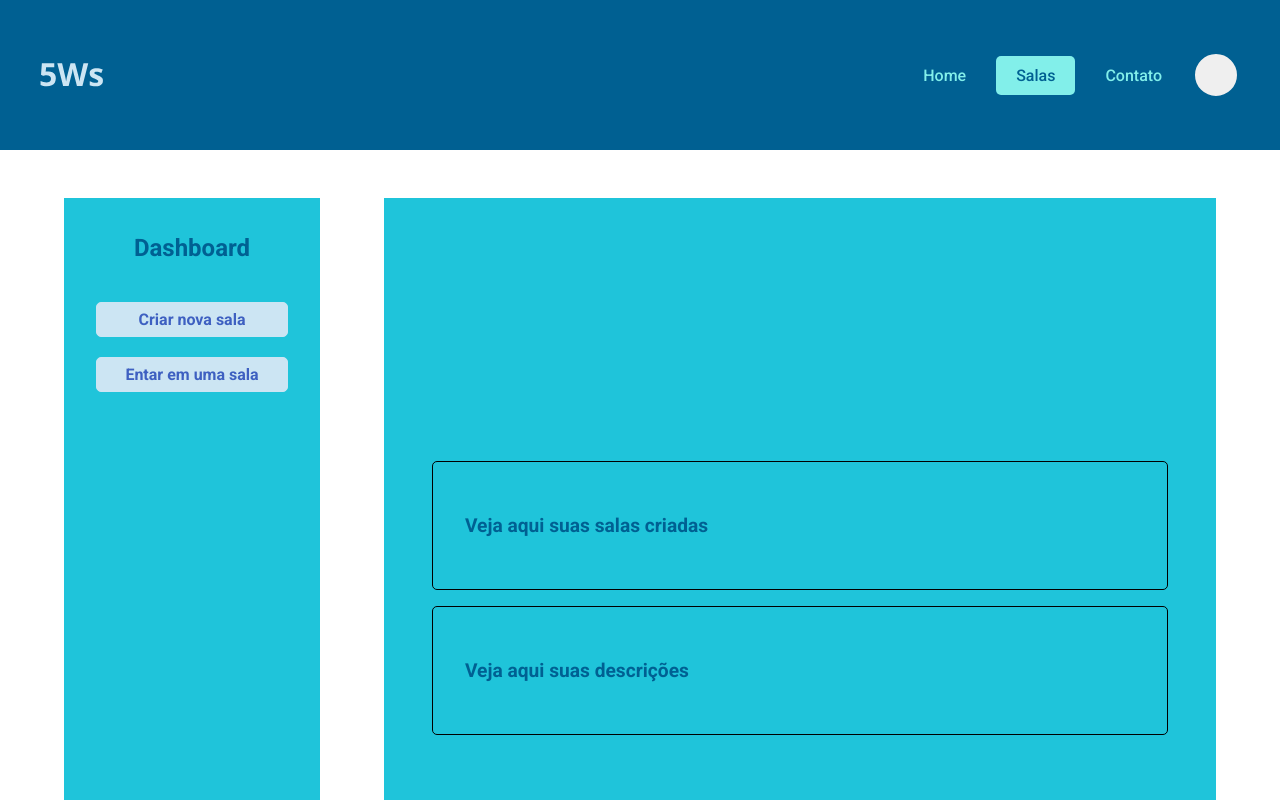
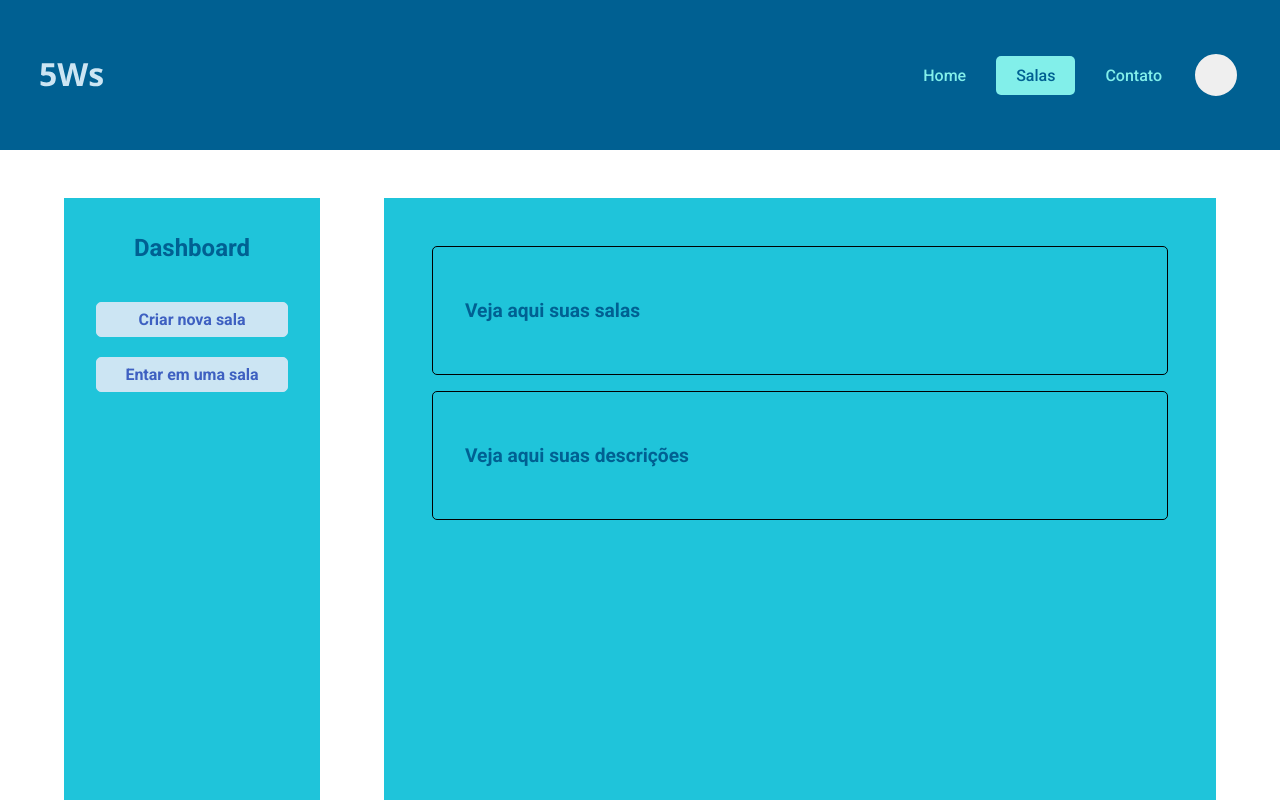
Before and after one commit to Cleidson-Oliveira/5Ws, a Next.js app: page /Rooms in a window 1280 px wide. Shown: the top 800 px of the page. Built offline with nearby package versions, Linux system fonts and the light colour scheme; no server answers; sample sign-in values are in the browser's storage.

Commit message:
dashboard style adjustment

```diff
--- a/src/components/Dashboard/index.tsx
+++ b/src/components/Dashboard/index.tsx
@@ -82,7 +82,7 @@ export default function Dashboard () {
                 </section>)}
 
                 <section>
-                    <SubTitle>Veja aqui suas salas criadas</SubTitle>
+                    <SubTitle>Veja aqui suas salas</SubTitle>
                 </section>
 
                 <section>
--- a/src/components/Dashboard/style.ts
+++ b/src/components/Dashboard/style.ts
@@ -26,7 +26,7 @@ export const AsideContent = styled.div`
 export const MainContent = styled.div`
     display: flex;
     flex-direction: column;
-    justify-content: center;
+    justify-content: start;
     min-width: 65vw;
     padding: 3rem;
     box-sizing: border-box;
```
